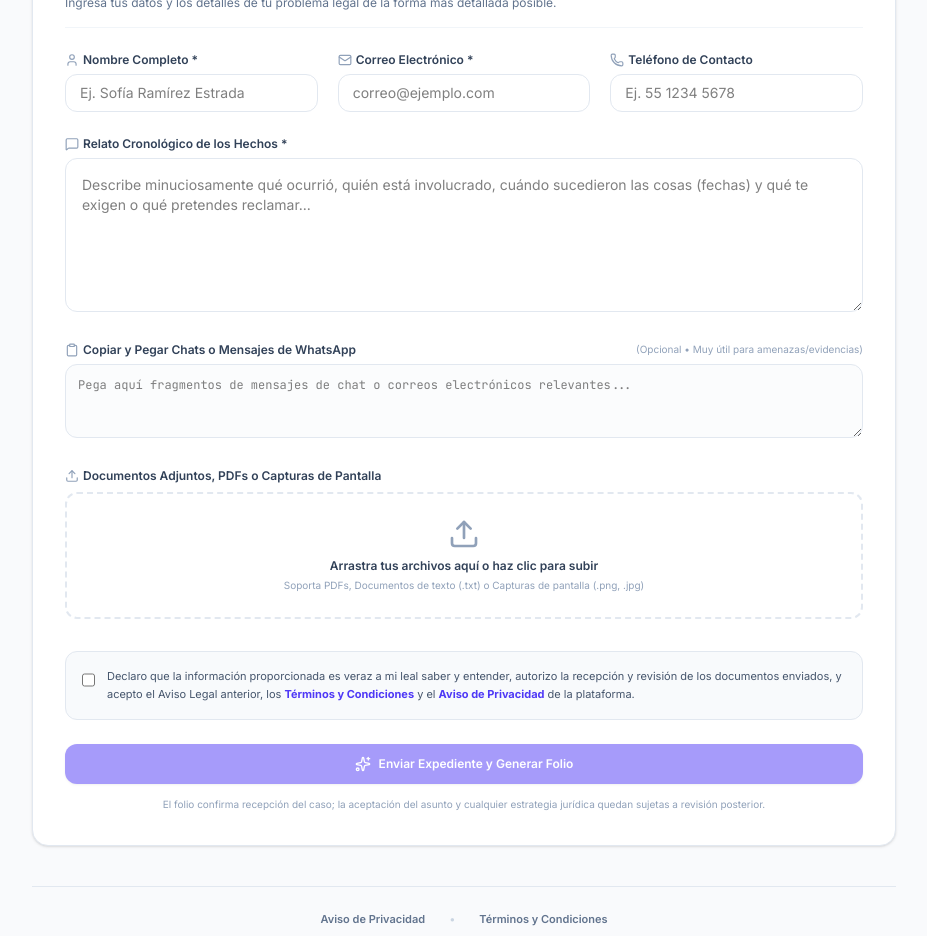
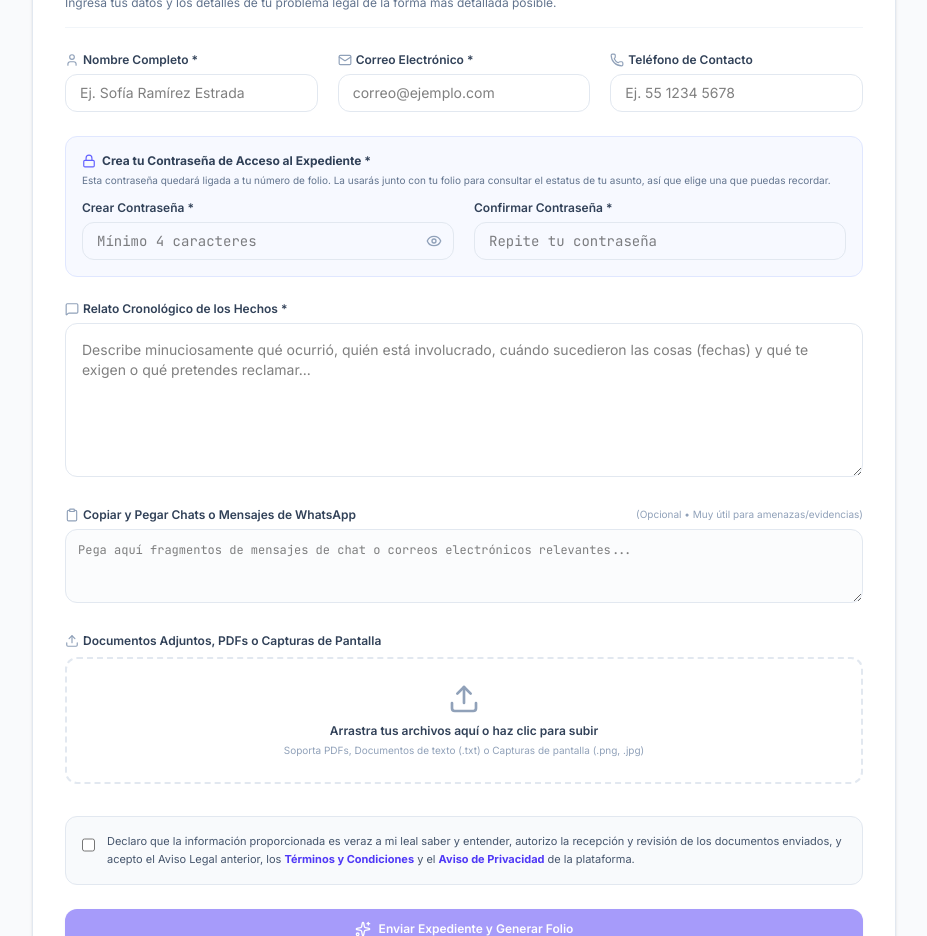
Before and after one commit to alondraespacialoficial-alt/edgarslp18, a React (Vite) app: page / in a window 1280 px wide. Shown: the part 900-1836 px from the top of the page, without its empty margins (176-1103 px from the left). Built offline with nearby package versions, Linux system fonts and the light colour scheme.

Commit message:
contraseña

```diff
--- a/src/components/AdminDashboard.tsx
+++ b/src/components/AdminDashboard.tsx
@@ -3,7 +3,7 @@ import {
   FileText, Search, ShieldAlert, Sparkles, Filter, Check, Save,
   AlertTriangle, MessageSquare, Send, BookOpen, Clock, Users,
   CheckCircle2, RefreshCw, Layers, ExternalLink, Mail, Phone, Calendar,
-  Edit2, Plus, Info, MessageCircle, AlertCircle, Trash2, Download, Copy, Printer, Eye
+  Edit2, Plus, Info, MessageCircle, AlertCircle, Trash2, Download, Copy, Printer, Eye, EyeOff, Lock
 } from 'lucide-react';
 import {
   ResponsiveContainer, BarChart, Bar, XAxis, YAxis, Tooltip,
@@ -37,6 +37,8 @@ export default function AdminDashboard({ adminPassword = '2003' }: AdminDashboar
   const [isDeleting, setIsDeleting] = useState(false);
   const [caseToDelete, setCaseToDelete] = useState<Case | null>(null);
   const [showExportMenu, setShowExportMenu] = useState(false);
+  const [showCasePin, setShowCasePin] = useState(false);
+  const [pinCopied, setPinCopied] = useState(false);
 
   // Supreme Admin Role & Access System
   const [adminRole, setAdminRole] = useState<'lawyer' | 'supreme'>('lawyer');
@@ -180,6 +182,8 @@ export default function AdminDashboard({ adminPassword = '2003' }: AdminDashboar
       setEditStrategy(selectedCase.customStrategy || selectedCase.aiAnalysis?.suggestedStrategy || '');
       setEditResponseDraft(selectedCase.customResponseDraft || selectedCase.aiAnalysis?.suggestedResponseDraft || '');
       setChatHistory(selectedCase.chatHistory || []);
+      setShowCasePin(false);
+      setPinCopied(false);
     }
   }, [selectedCase]);
 
@@ -973,6 +977,32 @@ REPORTE GENERADO AUTOMÁTICAMENTE PARA REVISIÓN DEL LIC. EDGAR.
                     <span className={`px-2 py-0.5 border text-[9px] font-bold rounded ${getRiskBadgeColor(selectedCase.aiAnalysis?.riskLevel || 'Medio')}`}>
                       RIESGO {selectedCase.aiAnalysis?.riskLevel?.toUpperCase() || 'MEDIO'}
                     </span>
+                    <span className="flex items-center gap-1 px-2 py-0.5 bg-amber-50 border border-amber-200 text-amber-800 text-[9px] font-bold rounded" title="Clave de acceso privada del cliente para consultar este expediente">
+                      <Lock className="w-2.5 h-2.5" />
+                      PIN: <span className="font-mono tracking-widest">{showCasePin ? (selectedCase.accessPin || '----') : '••••'}</span>
+                      <button
+                        type="button"
+                        onClick={() => setShowCasePin(v => !v)}
+                        className="hover:text-amber-950 cursor-pointer"
+                        title={showCasePin ? 'Ocultar PIN' : 'Mostrar PIN'}
+                      >
+                        {showCasePin ? <EyeOff className="w-2.5 h-2.5" /> : <Eye className="w-2.5 h-2.5" />}
+                      </button>
+                      <button
+                        type="button"
+                        onClick={() => {
+                          if (selectedCase.accessPin) {
+                            navigator.clipboard.writeText(selectedCase.accessPin);
+                            setPinCopied(true);
+                            setTimeout(() => setPinCopied(false), 1500);
+                          }
+                        }}
+                        className="hover:text-amber-950 cursor-pointer"
+                        title="Copiar PIN"
+                      >
+                        {pinCopied ? <Check className="w-2.5 h-2.5" /> : <Copy className="w-2.5 h-2.5" />}
+                      </button>
+                    </span>
                   </div>
                   <h2 className="text-sm font-bold text-slate-800 mt-1">{selectedCase.clientName}</h2>
                   <div className="flex flex-wrap items-center gap-3 text-[10px] text-slate-500 mt-1">
--- a/src/components/ClientPortal.tsx
+++ b/src/components/ClientPortal.tsx
@@ -1,7 +1,7 @@
 import React, { useState, useRef } from 'react';
 import {
   FileText, Upload, Copy, Check, Search, Calendar, AlertTriangle,
-  User, Mail, Phone, MessageSquare, Clipboard, Eye, ArrowRight,
+  User, Mail, Phone, MessageSquare, Clipboard, Eye, EyeOff, ArrowRight,
   ShieldCheck, CheckCircle2, ChevronRight, RefreshCw, Sparkles, Printer, Download,
   Scale, ShieldAlert, BookOpen, ExternalLink, Lock
 } from 'lucide-react';
@@ -15,6 +15,9 @@ export default function ClientPortal() {
   const [clientName, setClientName] = useState('');
   const [clientEmail, setClientEmail] = useState('');
   const [clientPhone, setClientPhone] = useState('');
+  const [clientPin, setClientPin] = useState('');
+  const [clientPinConfirm, setClientPinConfirm] = useState('');
+  const [showClientPin, setShowClientPin] = useState(false);
   const [description, setDescription] = useState('');
   const [pastedEvidence, setPastedEvidence] = useState('');
   const [attachments, setAttachments] = useState<Attachment[]>([]);
@@ -155,6 +158,14 @@ export default function ClientPortal() {
   const handleSubmit = async (e: React.FormEvent) => {
     e.preventDefault();
     if (!clientName || !clientEmail || !description) return;
+    if (clientPin.trim().length < 4) {
+      alert('Tu contraseña de acceso debe tener al menos 4 caracteres.');
+      return;
+    }
+    if (clientPin.trim() !== clientPinConfirm.trim()) {
+      alert('Las contraseñas no coinciden. Verifícalas e intenta de nuevo.');
+      return;
+    }
 
     setIsSubmitting(true);
     try {
@@ -167,7 +178,8 @@ export default function ClientPortal() {
           clientPhone,
           description,
           pastedEvidence,
-          attachments
+          attachments,
+          clientPin: clientPin.trim()
         })
       });
 
@@ -180,6 +192,8 @@ export default function ClientPortal() {
       setClientName('');
       setClientEmail('');
       setClientPhone('');
+      setClientPin('');
+      setClientPinConfirm('');
       setDescription('');
       setPastedEvidence('');
       setAttachments([]);
@@ -447,11 +461,11 @@ export default function ClientPortal() {
                     </div>
                     <div>
                       <p className="text-rose-600 text-xs font-bold flex items-center gap-1">
-                        <Lock className="w-3.5 h-3.5 text-rose-500 shrink-0" /> CLAVE DE ACCESO PRIVADA (PIN)
+                        <Lock className="w-3.5 h-3.5 text-rose-500 shrink-0" /> TU CONTRASEÑA DE ACCESO (PIN)
                       </p>
                       <div className="flex items-center gap-2 mt-1">
                         <span className="font-mono font-bold text-rose-700 text-lg tracking-widest">{createdCase.accessPin || 'N/A'}</span>
-                        <span className="text-[10px] text-rose-500 font-medium print:hidden">(Úsala para consultar tu estatus)</span>
+                        <span className="text-[10px] text-rose-500 font-medium print:hidden">(La que creaste • úsala junto al folio para consultar tu estatus)</span>
                       </div>
                     </div>
                     <div>
@@ -580,6 +594,57 @@ export default function ClientPortal() {
                   </div>
                 </div>
 
+                {/* Client-created private access password (PIN) */}
+                <div className="mb-6 p-4 bg-indigo-50/50 border border-indigo-100 rounded-xl">
+                  <h3 className="text-xs font-bold text-slate-700 mb-1 flex items-center gap-1.5">
+                    <Lock className="w-3.5 h-3.5 text-indigo-500" /> Crea tu Contraseña de Acceso al Expediente *
+                  </h3>
+                  <p className="text-[10px] text-slate-500 mb-3">
+                    Esta contraseña quedará ligada a tu número de folio. La usarás junto con tu folio para consultar el estatus de tu asunto, así que elige una que puedas recordar.
+                  </p>
+                  <div className="grid grid-cols-1 md:grid-cols-2 gap-5">
+                    <div>
+                      <label className="block text-xs font-semibold text-slate-700 mb-1.5">Crear Contraseña *</label>
+                      <div className="relative">
+                        <input
+                          type={showClientPin ? 'text' : 'password'}
+                          required
+                          minLength={4}
+                          maxLength={20}
+                          value={clientPin}
+                          onChange={e => setClientPin(e.target.value)}
+                          placeholder="Mínimo 4 caracteres"
+                          className="w-full text-sm px-3.5 py-2 pr-10 border border-slate-200 rounded-xl focus:ring-2 focus:ring-indigo-100 focus:border-indigo-600 outline-none transition-all font-mono"
+                        />
+                        <button
+                          type="button"
+                          onClick={() => setShowClientPin(v => !v)}
+                          className="absolute right-3 top-1/2 -translate-y-1/2 text-slate-400 hover:text-slate-600 cursor-pointer"
+                          title={showClientPin ? 'Ocultar' : 'Mostrar'}
+                        >
+                          {showClientPin ? <EyeOff className="w-4 h-4" /> : <Eye className="w-4 h-4" />}
+                        </button>
+                      </div>
+                    </div>
+                    <div>
+                      <label className="block text-xs font-semibold text-slate-700 mb-1.5">Confirmar Contraseña *</label>
+                      <input
+                        type={showClientPin ? 'text' : 'password'}
+                        required
+                        minLength={4}
+                        maxLength={20}
+                        value={clientPinConfirm}
+                        onChange={e => setClientPinConfirm(e.target.value)}
+                        placeholder="Repite tu contraseña"
+                        className="w-full text-sm px-3.5 py-2 border border-slate-200 rounded-xl focus:ring-2 focus:ring-indigo-100 focus:border-indigo-600 outline-none transition-all font-mono"
+                      />
+                      {clientPinConfirm && clientPin !== clientPinConfirm && (
+                        <p className="text-[10px] text-rose-500 font-semibold mt-1">Las contraseñas no coinciden.</p>
+                      )}
+                    </div>
+                  </div>
+                </div>
+
                 {/* Main Problem Description */}
                 <div className="mb-6">
                   <label className="block text-xs font-semibold text-slate-700 mb-1.5 flex items-center gap-1">
@@ -704,7 +769,7 @@ export default function ClientPortal() {
                 <div className="flex flex-col items-center gap-3">
                   <button
                     type="submit"
-                    disabled={isSubmitting || !clientName || !clientEmail || !description || !acceptedTerms}
+                    disabled={isSubmitting || !clientName || !clientEmail || !description || !acceptedTerms || clientPin.trim().length < 4 || clientPin.trim() !== clientPinConfirm.trim()}
                     className="w-full flex items-center justify-center gap-2 px-6 py-3 bg-indigo-600 hover:bg-indigo-700 text-white font-semibold text-xs rounded-xl shadow-sm transition-all disabled:opacity-50 disabled:cursor-not-allowed hover:shadow cursor-pointer"
                   >
                     {isSubmitting ? (
```
Also changed, not shown: server.ts (+58 -3 lines).
